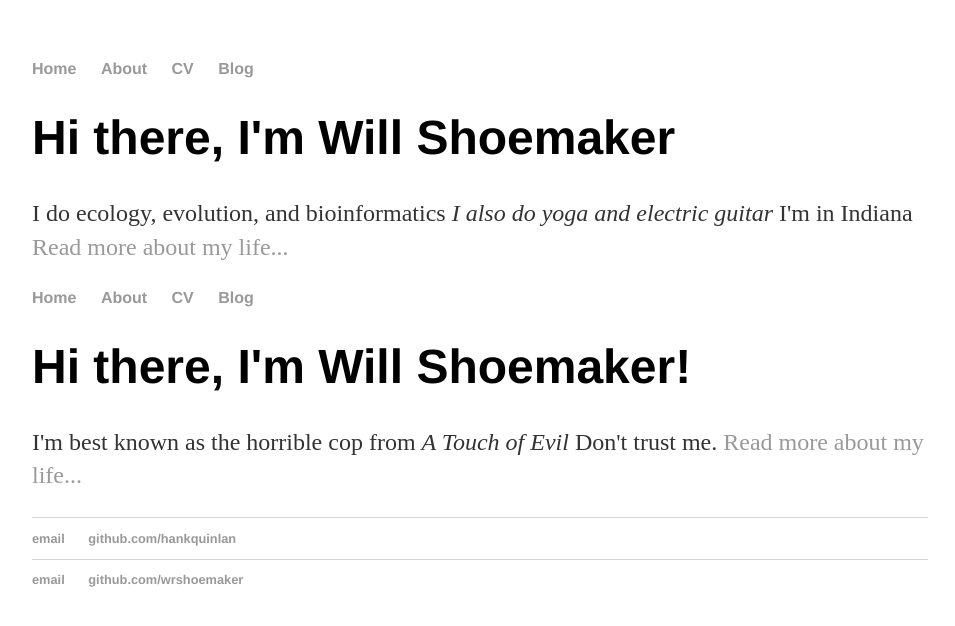
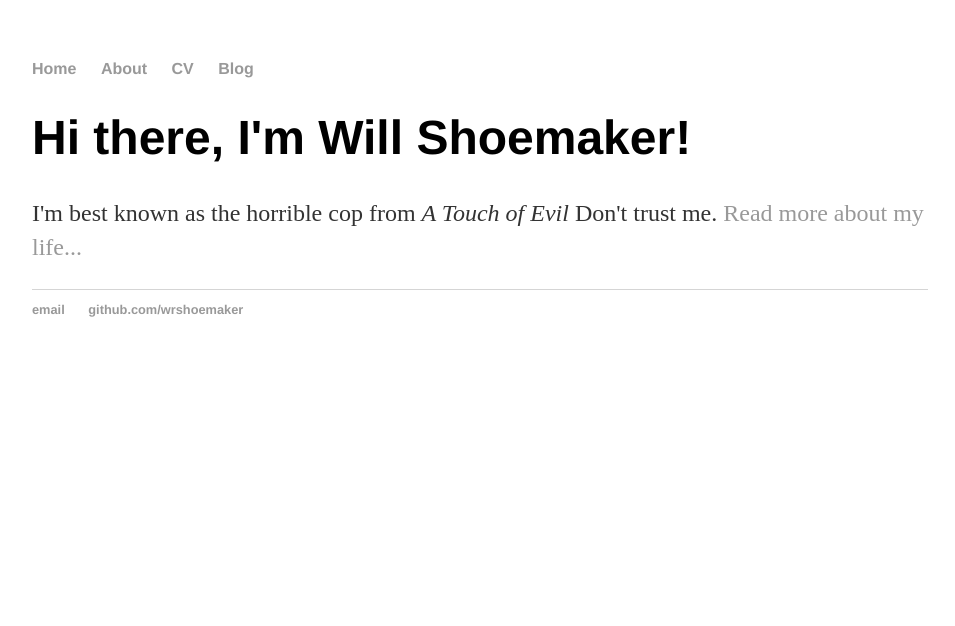
Before and after one commit to wrshoemaker/wrshoemaker_github_io_old, a Jekyll site: the page index.html, which Jekyll copies as it is, in a window 1280 px wide. Shown: the top 626 px of the page, without its empty margins (160-1115 px from the left). Built offline with Jekyll 4.4.1, drawn with Linux system fonts in a browser that asks for light colours.

Commit message:
Update index.html

```diff
--- a/index.html
+++ b/index.html
@@ -1,11 +1,3 @@
----
-layout: default
-title: Will Shoemaker
----
-<div class="blurb">
-	<h1>Hi there, I'm Will Shoemaker</h1>
-	<p>I do ecology, evolution, and bioinformatics <em> I also do yoga and electric guitar</em> I'm in Indiana <a href="/about">Read more about my life...</a></p>
-</div><!-- /.blurb -->
 
 <!DOCTYPE html>
 <html>
@@ -31,8 +23,8 @@
 		</div><!-- /.container -->
 		<footer>
     		<ul>
-        		<li><a href="mailto:hankquinlanhub@gmail.com">email</a></li>
-        		<li><a href="https://github.com/hankquinlan">github.com/hankquinlan</a></li>
+        		<li><a href="mailto:shoemakah@gmail.com">email</a></li>
+        		<li><a href="https://github.com/wrshoemaker">github.com/wrshoemaker</a></li>
 			</ul>
 		</footer>
 	</body>
```
